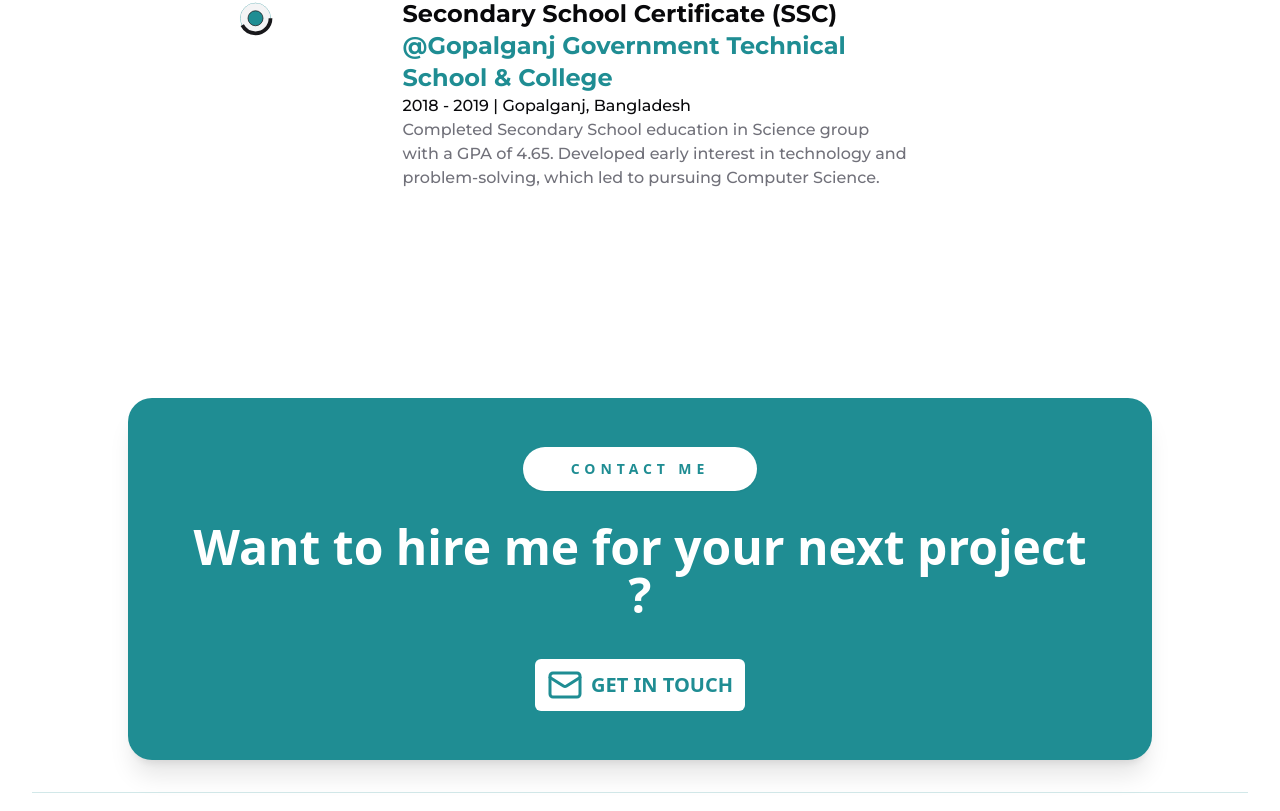
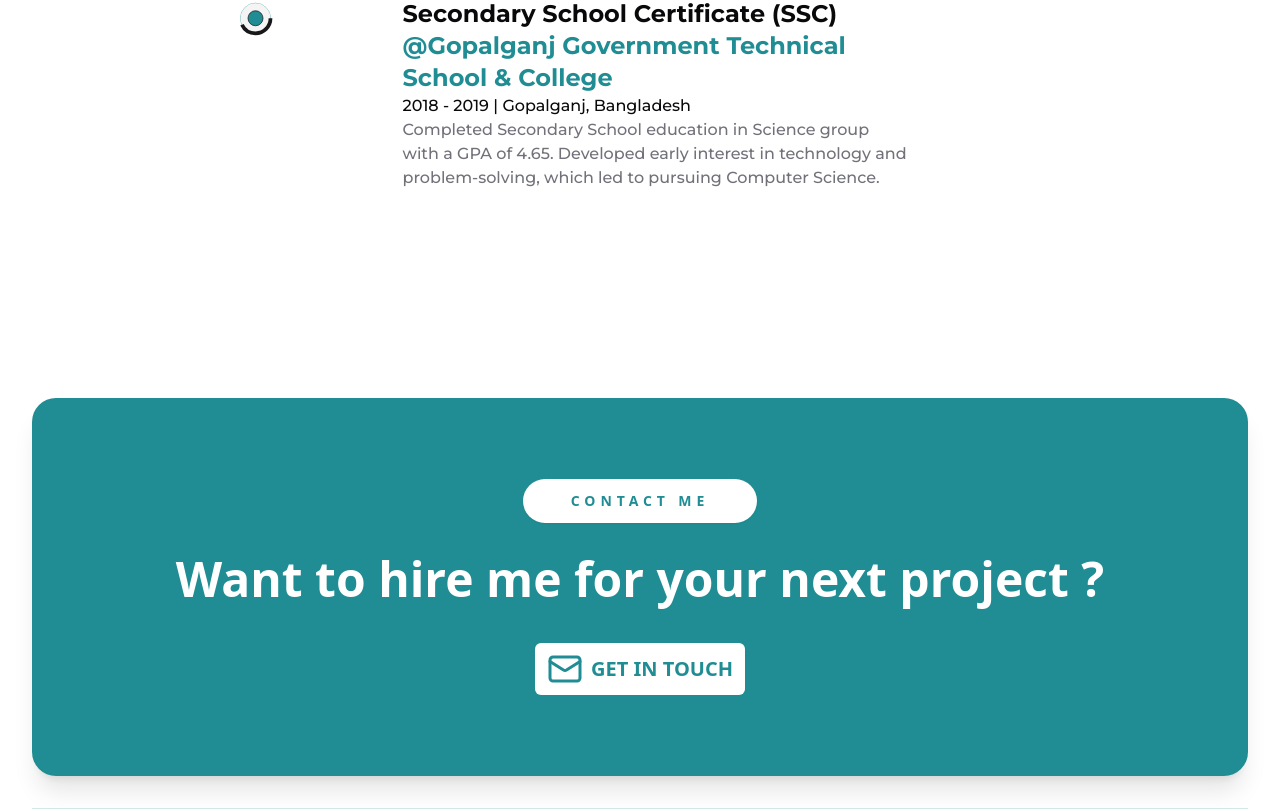
Before and after one commit to saifullahtanim/tanim, a Next.js app: page /about in a window 1280 px wide. Shown: the part 2904-3715 px from the top of the page. Built offline with nearby package versions, Linux system fonts and the light colour scheme.

Commit message:
footer size updated

```diff
--- a/src/layout/footer.tsx
+++ b/src/layout/footer.tsx
@@ -8,7 +8,8 @@ export default function Footer() {
 
       {/* ================= CONTACT CARD ================= */}
       {/* 🔥 FULL WIDTH LOOK */}
-      <div className="mx-auto max-w-5xl">
+      <div className="mx-auto max-w-6xl lg:max-w-7xl">
+
 
 <div
   className="
@@ -19,8 +20,9 @@ export default function Footer() {
     text-center
     shadow-xl
 
-    px-8 py-10
-    sm:px-12 sm:py-12
+px-10 py-16
+sm:px-16 sm:py-20
+
   "
 >
 
```
